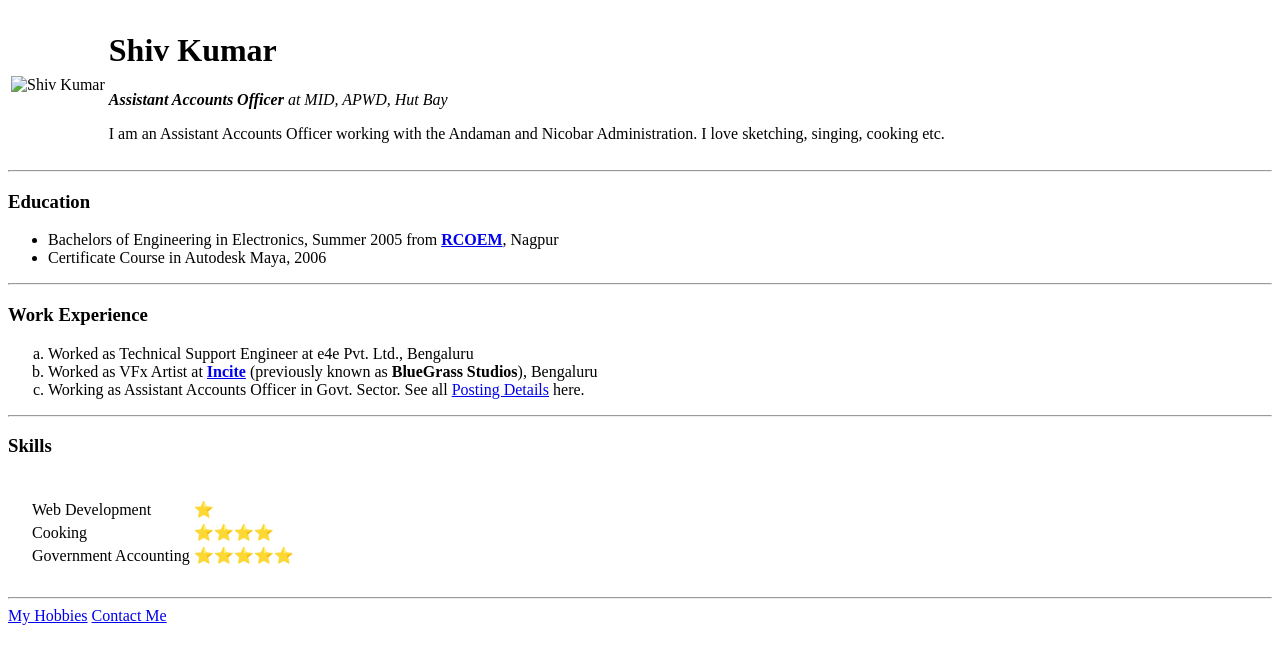
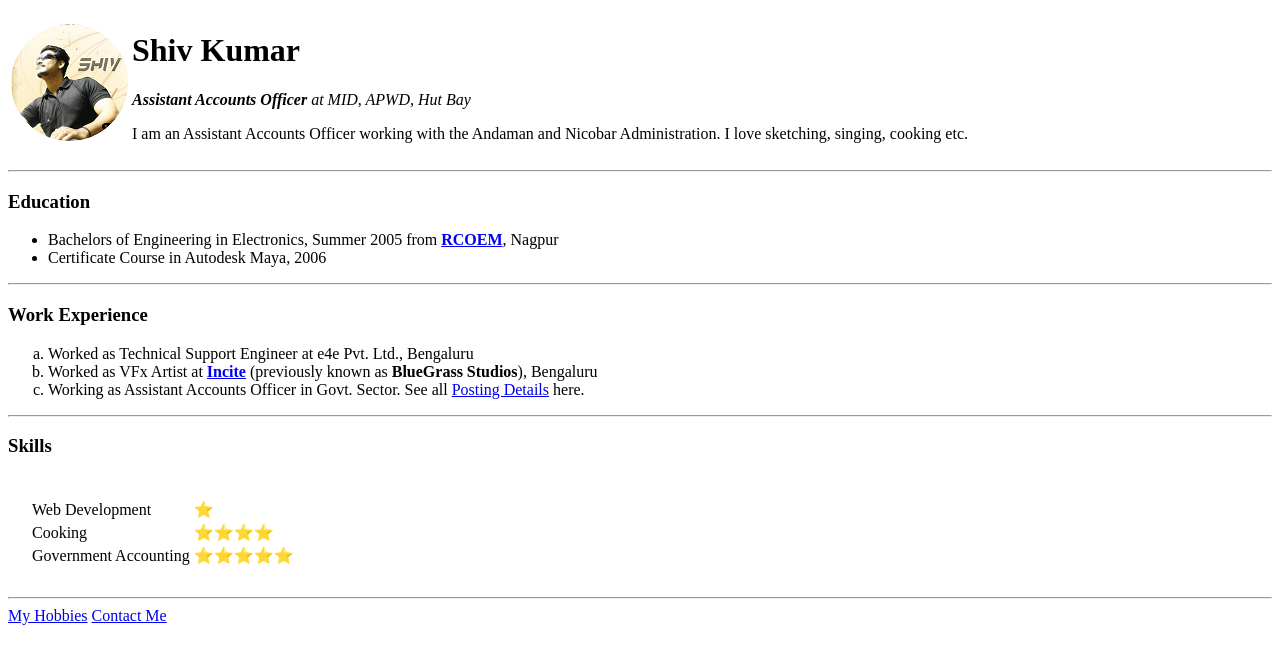
Before and after one commit to enkumarss/CV, a plain HTML site: page index.html in a window 1280 px wide. Drawn offline with Linux system fonts and the light colour scheme.

Commit message:
Update index.html

```diff
--- a/index.html
+++ b/index.html
@@ -10,7 +10,7 @@
   <table>
     <tr>
       <td>
-        <img src="images/Shiv-circle.png" alt="Shiv Kumar">
+        <img src="Shiv-circle.png" alt="Shiv Kumar">
       </td>
 
       <td>
```
